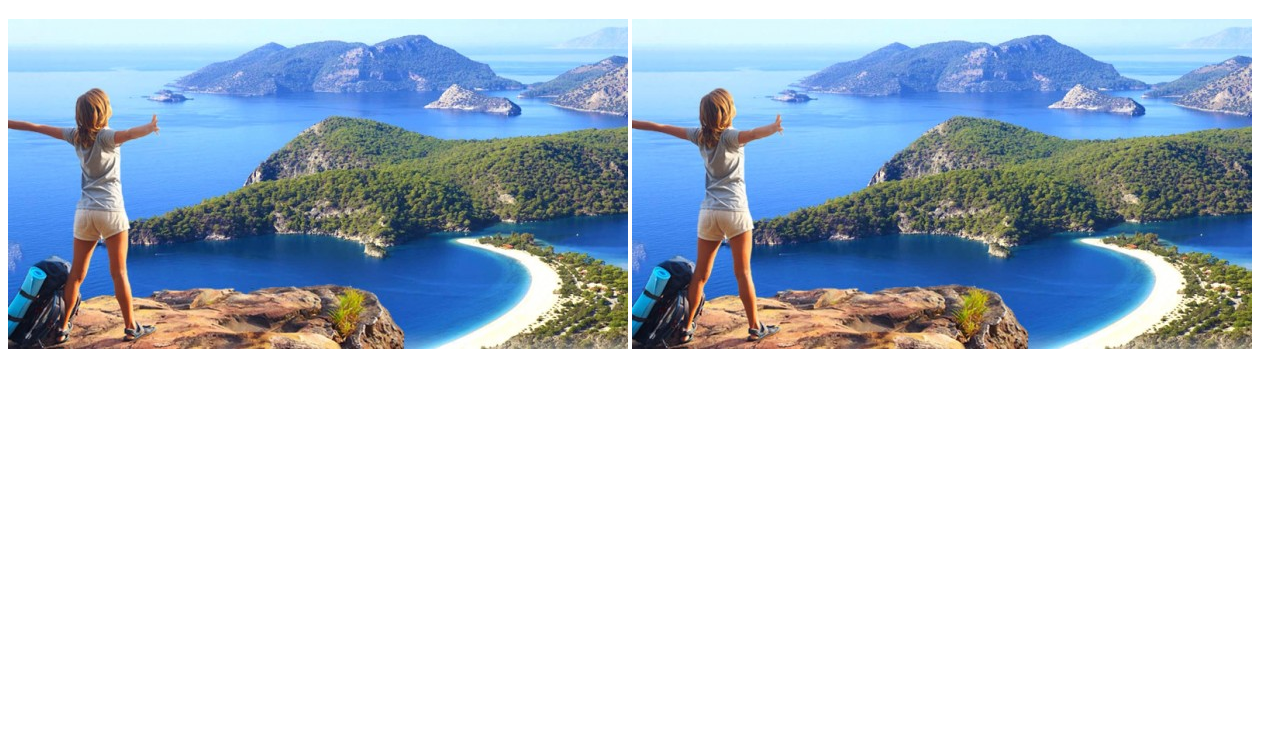
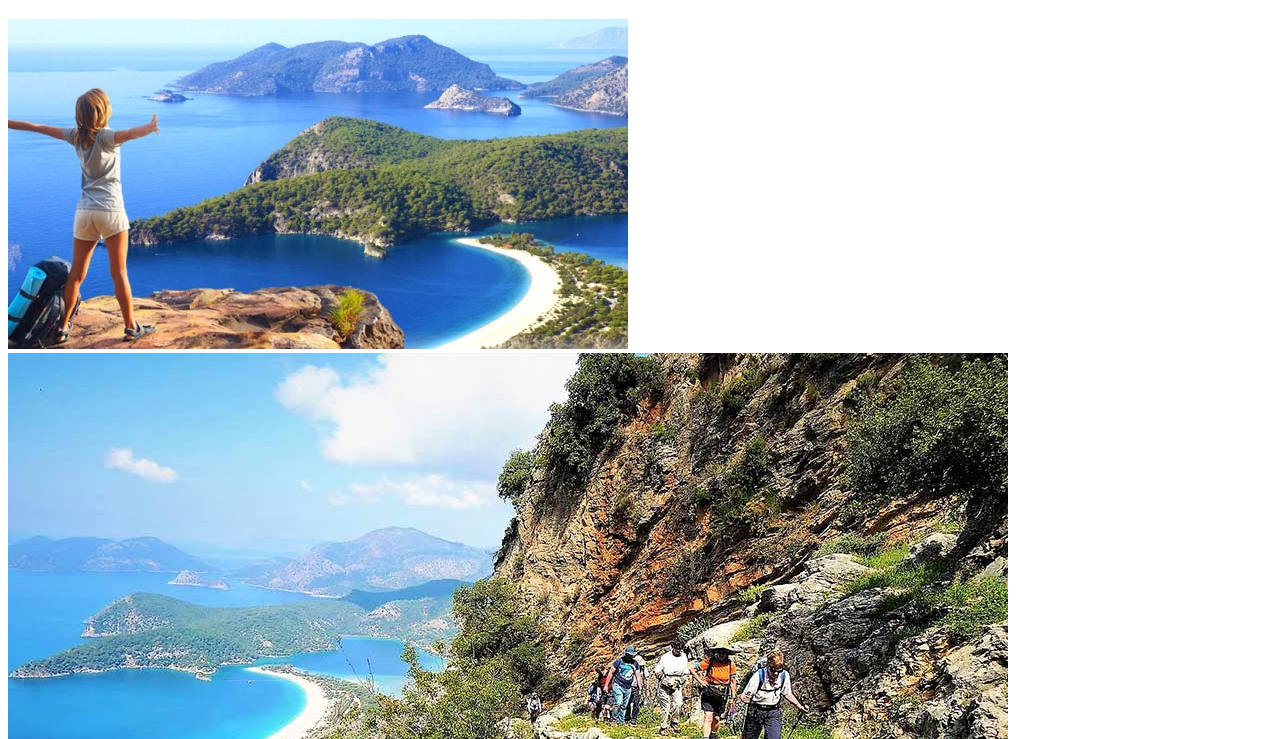
Before and after one commit to taraskub/tecting-github, a plain HTML site: page index.html in a window 1280 px wide. Shown: the part 61-800 px from the top of the page. Drawn offline with Linux system fonts and the light colour scheme.

Commit message:
Update index.html

```diff
--- a/index.html
+++ b/index.html
@@ -6,7 +6,7 @@
     <title>Git H/w</title>
    <h1>likya yolu</h1>
      <img src="image/likya.jpg" >
-    <img src="image/likya.jpg" >
+    <img src="image/likya2.JPG" >
 </head>
 <body>
 
```
